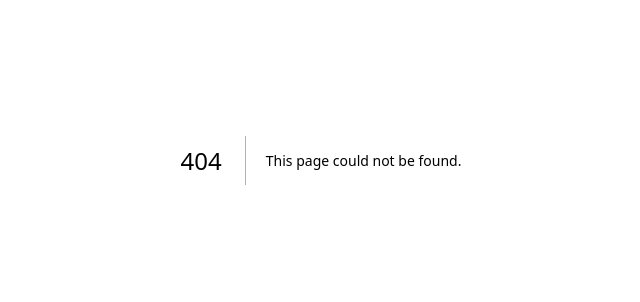
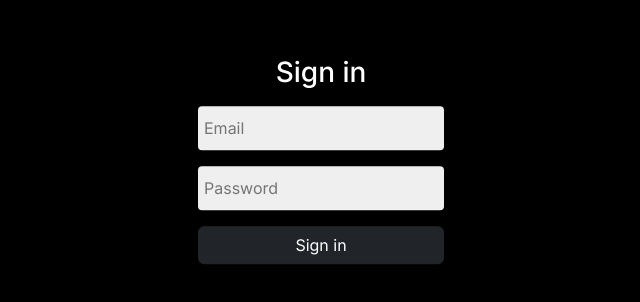
Before and after one commit to kennataddese6/threecars, a Next.js app: page /signin in a window 1280 px wide. Before the commit this address had no page. Shown: the part 240-542 px from the top of the page, without its empty margins (319-959 px from the left). Built offline with nearby package versions, Linux system fonts and the light colour scheme.

Commit message:
create a login page

```diff
--- a/app/globals.css
+++ b/app/globals.css
@@ -242,7 +242,13 @@ body,
   justify-content: space-between;
   align-items: center;
 }
-
+.siginContainer {
+  position: absolute;
+  top: 50%;
+  left: 50%;
+  transform: translate(-50%, -50%);
+  padding: 32px;
+}
 /* Extra small devices (phones, 600px and down) */
 @media only screen and (max-width: 600px) {
 }
--- /dev/null
+++ b/app/signin/page.tsx
@@ -0,0 +1,48 @@
+"use client";
+import { useState } from "react";
+import { toast, ToastContainer } from "react-toastify";
+import "react-toastify/dist/ReactToastify.css";
+
+export default function Sigin() {
+  const [email, setEmail] = useState("");
+  const [password, setPassword] = useState("");
+  const handleClick = () => {
+    if (email === "JohnDoe@gmail.com" && password == "123456") {
+      toast.success("Success");
+    } else {
+      toast.error("Incorrect email or passowrd!");
+    }
+  };
+  return (
+    <>
+      <ToastContainer theme="dark" />
+      <div className="siginContainer">
+        <h3 className="white-text center-text">Sign in </h3>
+        <form onSubmit={(e) => e.preventDefault()}>
+          <input
+            type="text"
+            className="contactinputs"
+            placeholder="Email"
+            onChange={(e) => setEmail(e.target.value)}
+          />{" "}
+          <br />
+          <input
+            type="password"
+            className="contactinputs"
+            placeholder="Password"
+            onChange={(e) => setPassword(e.target.value)}
+            autoComplete="on"
+          />{" "}
+          <br />
+          <button
+            className="btn btn-dark"
+            style={{ width: "100%", marginTop: "8px" }}
+            onClick={() => handleClick()}
+          >
+            Sign in
+          </button>
+        </form>
+      </div>
+    </>
+  );
+}
```
Also changed, not shown: app/page.tsx (+6 -1 lines).
